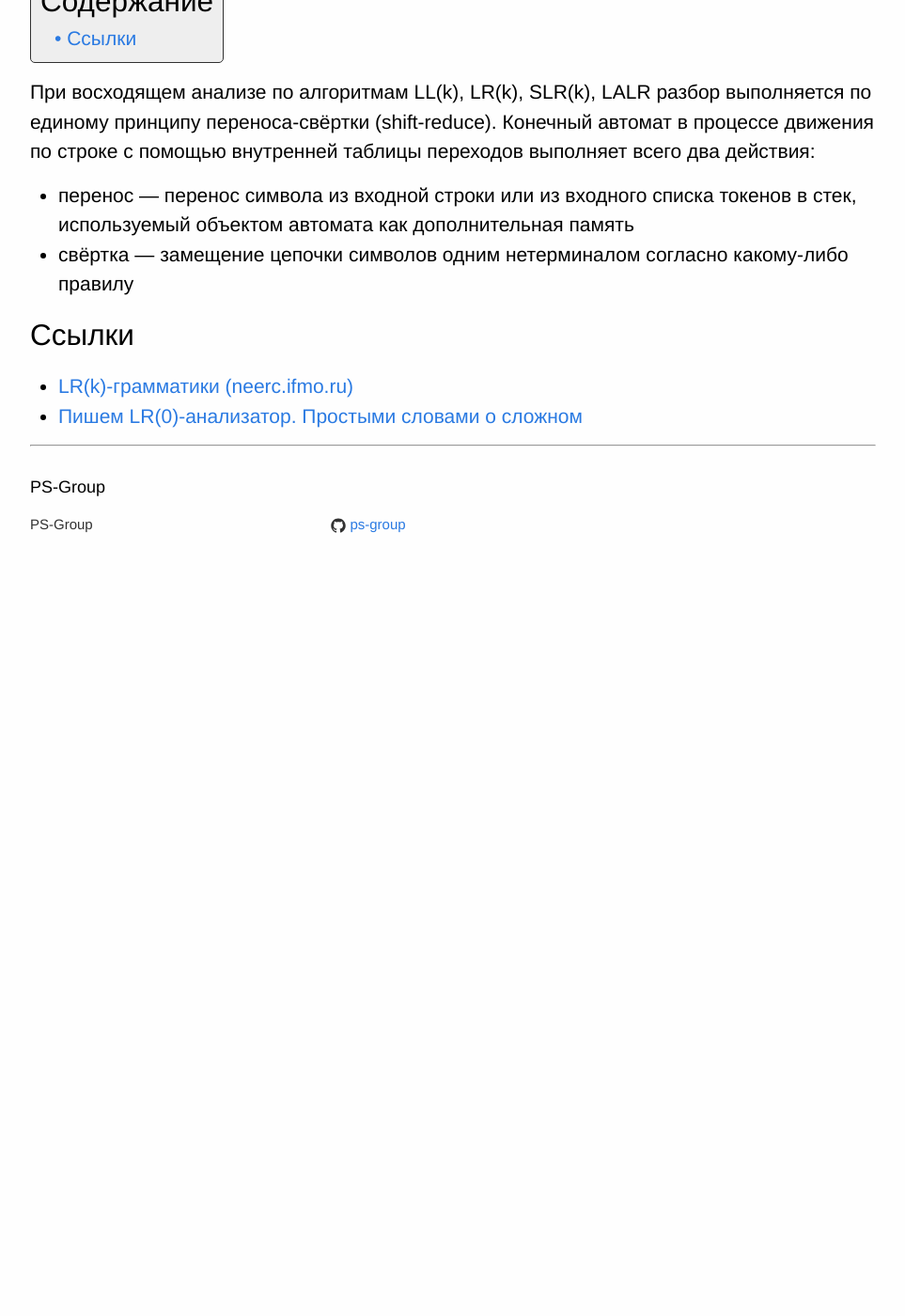
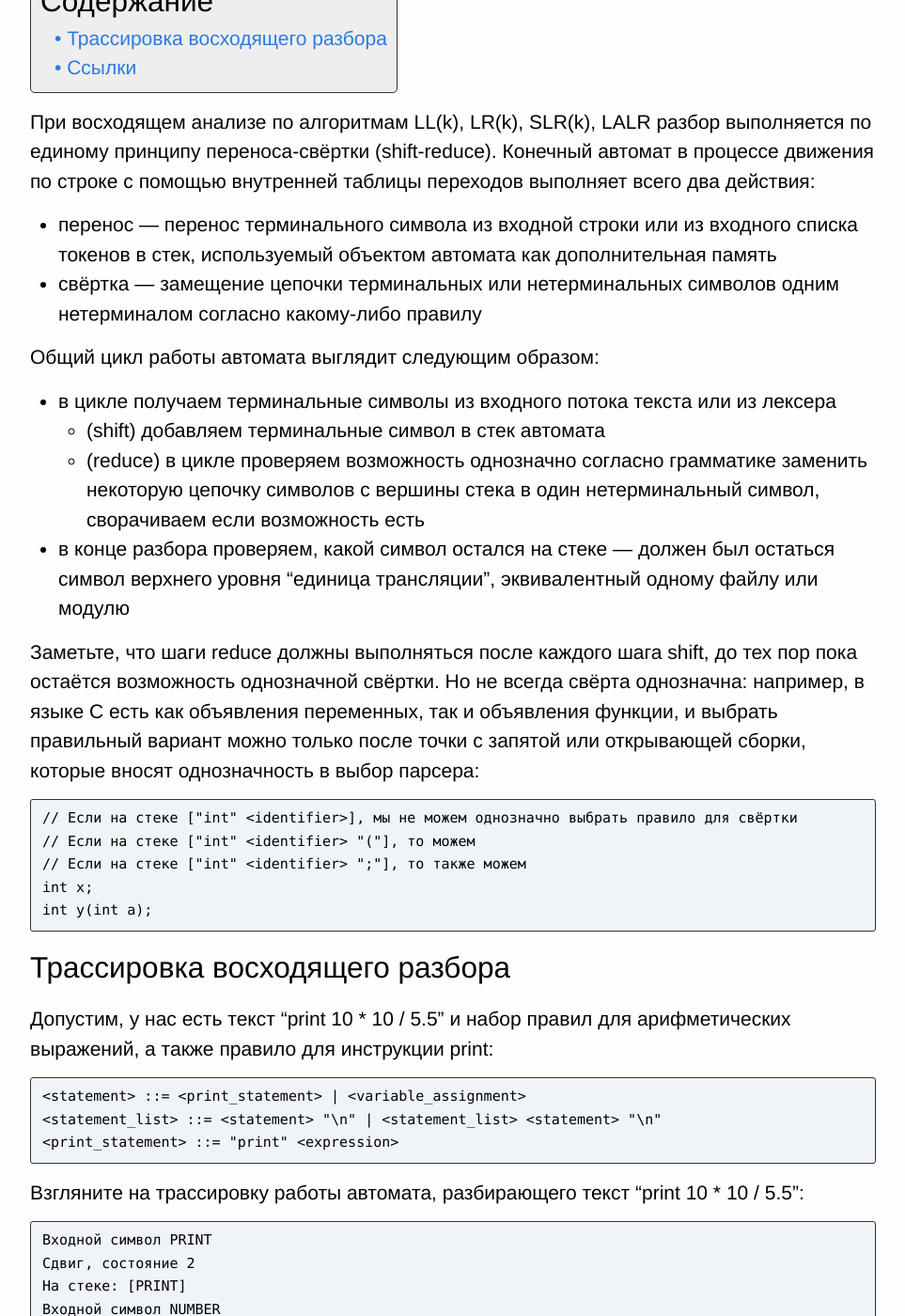
Before and after one commit to ps-group/ps-group.github.io, a Jekyll site: the page built from _compilers/shift_reduce.md, in a window 1280 px wide and 1400 px high, scrolled down 271 px. Shown: the whole window at 94% size, without its empty margins (158-1121 px from the left). Built offline with Jekyll 4.4.1, drawn with Linux system fonts in a browser that asks for light colours; before the commit the page ends 901 px from its top, so only the background shows below that; some of the changed text lies outside the part shown.

Commit message:
Немного расширил статью по shift/reduce

````diff
--- a/_compilers/shift_reduce.md
+++ b/_compilers/shift_reduce.md
@@ -4,8 +4,79 @@ title: 'Восходящий разбор по принципу сдвига и
 
 При восходящем анализе по алгоритмам LL(k), LR(k), SLR(k), LALR разбор выполняется по единому принципу переноса-свёртки (shift-reduce). Конечный автомат в процессе движения по строке с помощью внутренней таблицы переходов выполняет всего два действия:
 
-- перенос &mdash; перенос символа из входной строки или из входного списка токенов в стек, используемый объектом автомата как дополнительная память
-- свёртка &mdash; замещение цепочки символов одним нетерминалом согласно какому-либо правилу
+- перенос &mdash; перенос терминального символа из входной строки или из входного списка токенов в стек, используемый объектом автомата как дополнительная память
+- свёртка &mdash; замещение цепочки терминальных или нетерминальных символов одним нетерминалом согласно какому-либо правилу
+
+Общий цикл работы автомата выглядит следующим образом:
+
+- в цикле получаем терминальные символы из входного потока текста или из лексера
+    - (shift) добавляем терминальные символ в стек автомата
+    - (reduce) в цикле проверяем возможность однозначно согласно грамматике заменить некоторую цепочку символов с вершины стека в один нетерминальный символ, сворачиваем если возможность есть
+- в конце разбора проверяем, какой символ остался на стеке &mdash; должен был остаться символ верхнего уровня "единица трансляции", эквивалентный одному файлу или модулю
+
+Заметьте, что шаги reduce должны выполняться после каждого шага shift, до тех пор пока остаётся возможность однозначной свёртки. Но не всегда свёрта однозначна: например, в языке C есть как объявления переменных, так и объявления функции, и выбрать правильный вариант можно только после точки с запятой или открывающей сборки, которые вносят однозначность в выбор парсера:
+
+```
+// Если на стеке ["int" <identifier>], мы не можем однозначно выбрать правило для свёртки
+// Если на стеке ["int" <identifier> "("], то можем
+// Если на стеке ["int" <identifier> ";"], то также можем
+int x;
+int y(int a);
+```
+
+## Трассировка восходящего разбора
+
+Допустим, у нас есть текст "print 10 * 10 / 5.5" и набор правил для арифметических выражений, а также правило для инструкции print:
+
+```
+<statement> ::= <print_statement> | <variable_assignment>
+<statement_list> ::= <statement> "\n" | <statement_list> <statement> "\n"
+<print_statement> ::= "print" <expression>
+```
+
+Взгляните на трассировку работы автомата, разбирающего текст "print 10 * 10 / 5.5":
+
+```
+Входной символ PRINT
+Сдвиг, состояние 2
+На стеке: [PRINT]
+Входной символ NUMBER
+Сдвиг, состояние 23
+На стеке: [PRINT NUMBER]
+Входной символ STAR
+Свёртка по правилу [expression ::= NUMBER].
+Сдвиг, состояние 13
+На стеке: [PRINT expression]
+Сдвиг, состояние 7
+На стеке: [PRINT expression STAR]
+Входной символ NUMBER
+Сдвиг, состояние 23
+На стеке: [PRINT expression STAR NUMBER]
+Входной символ SLASH
+Свёртка по правилу [expression ::= NUMBER].
+Сдвиг, состояние 26
+На стеке: [PRINT expression STAR expression]
+Свёртка по правилу [expression ::= expression STAR expression].
+Сдвиг, состояние 13
+На стеке: [PRINT expression]
+Сдвиг, состояние 6
+На стеке: [PRINT expression SLASH]
+Входной символ NUMBER
+Сдвиг, состояние 23
+На стеке: [PRINT expression SLASH NUMBER]
+Входной символ NEWLINE
+Свёртка по правилу [expression ::= NUMBER].
+Сдвиг, состояние 25
+На стеке: [PRINT expression SLASH expression]
+Свёртка по правилу [expression ::= expression SLASH expression].
+Сдвиг, состояние 13
+На стеке: [PRINT expression]
+Свёртка по правилу [statement ::= PRINT expression].
+Сдвиг, состояние 20
+На стеке: [statement]
+Сдвиг, состояние 28
+На стеке: [statement NEWLINE]
+```
 
 ## Ссылки
 
````
